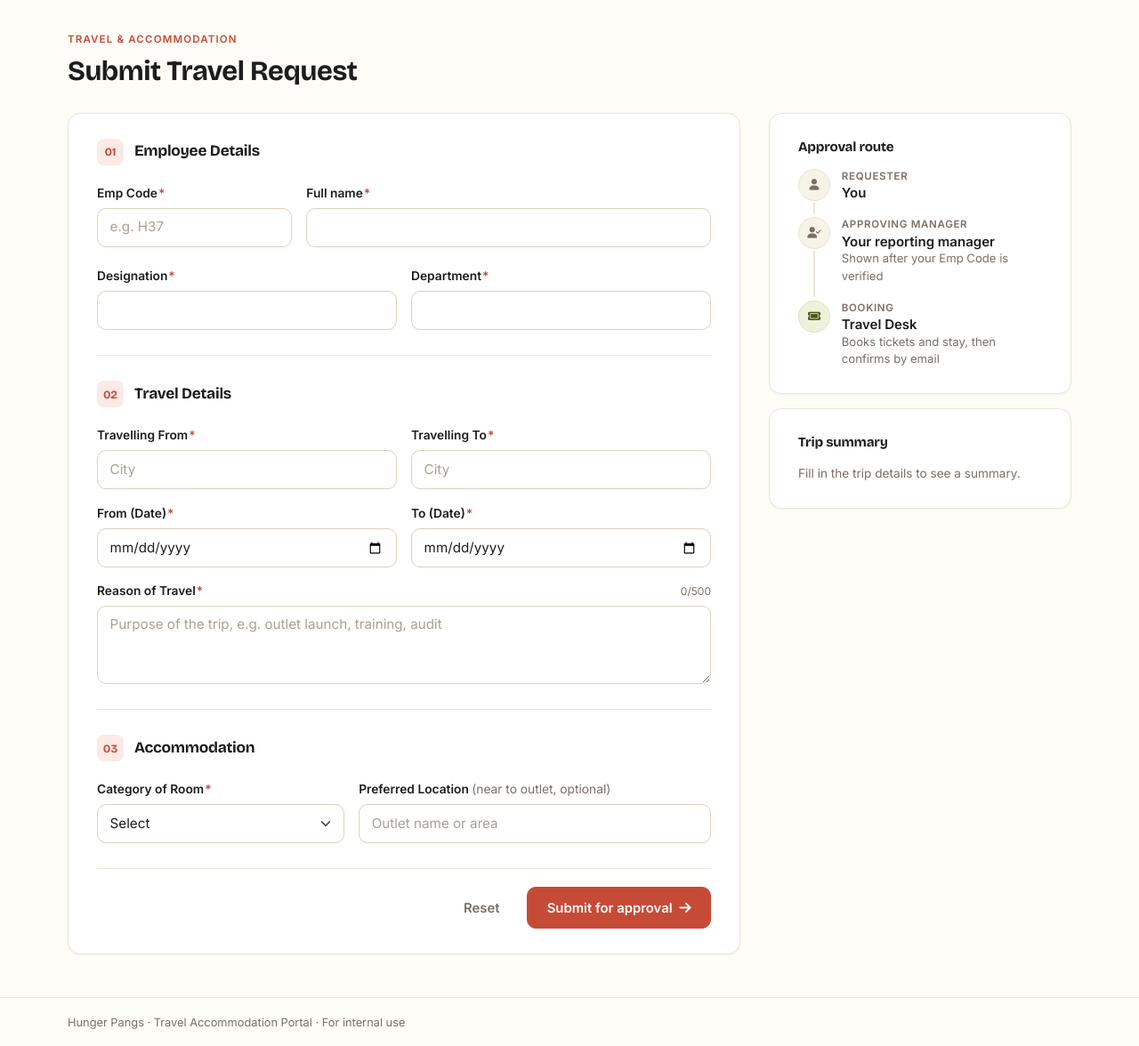
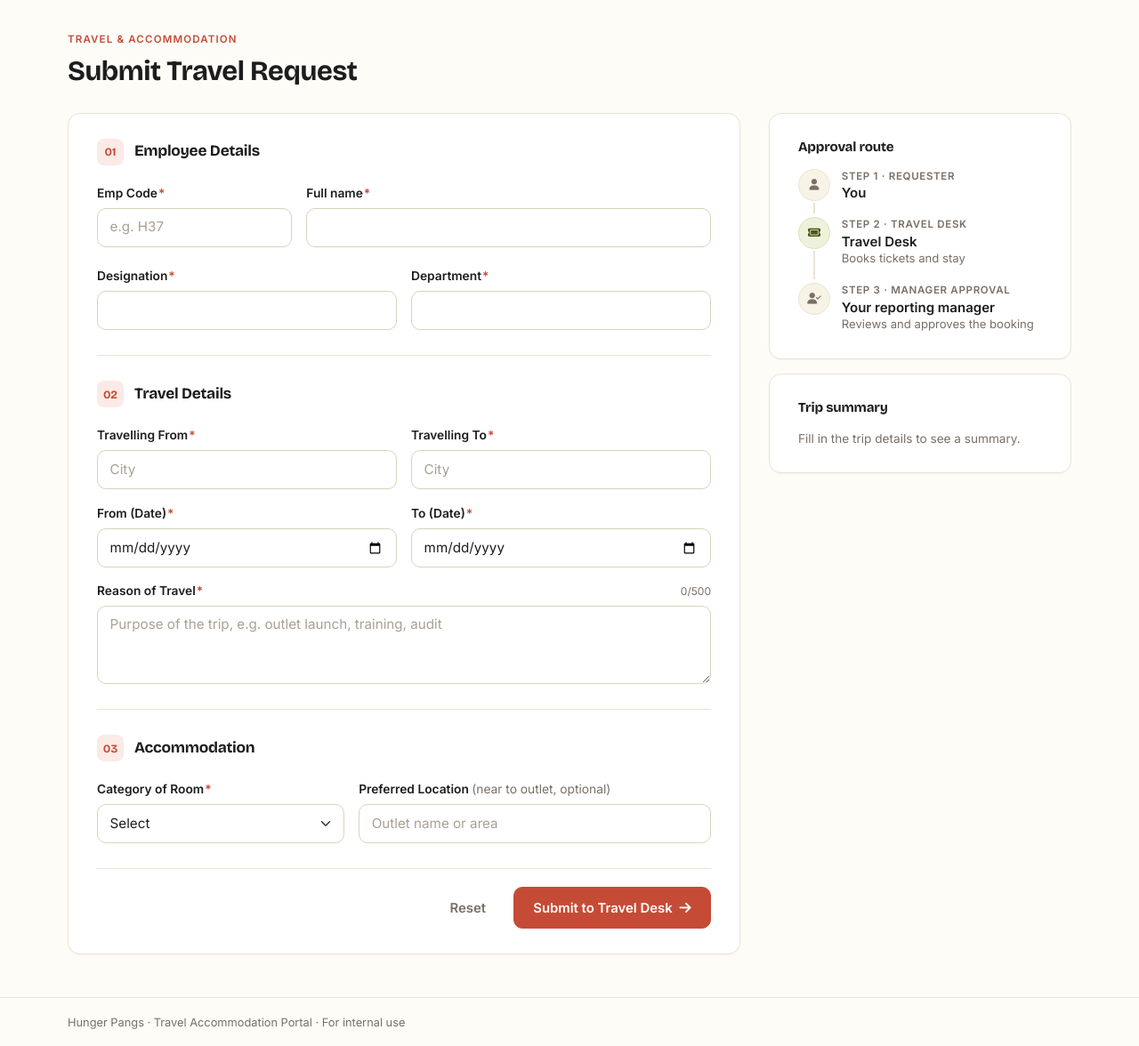
Before and after one commit to intern2dataanalyst-Burma/TravelRequest, a Flask app: page / in a window 1280 px wide. Shown: the part 56-1232 px from the top of the page at 89% size. Run offline with Flask 3, Linux system fonts and the light colour scheme.

Commit message:
Workflow: Travel Desk books first, then manager approves
- Submit emails the Travel Desk (CC Pooja) with a "Booking Arranged -
  Send to Manager" button; status 'Pending Booking'
- New /desk/<id> page: confirming moves to 'Pending Manager Approval'
  and emails the manager Approve/Reject links (reverts on mail failure)
- /review/<id>: reject still requires a reason; Approved/Rejected emails
  go to the employee and the Travel Desk (asked to cancel on rejection)
- Separate signed-token salts for desk and manager links
- Employees with no reporting manager: desk confirmation approves
- Route panel: Requester -> Travel Desk -> Manager Approval
- Plain HTML emails only; deploy/migrate_001 widens Status to nvarchar(30)

Co-Authored-By: Claude Opus 5.5 <noreply@anthropic.com>

```diff
--- a/app.py
+++ b/app.py
@@ -74,6 +74,11 @@ PORTAL_PASSWORD = os.environ.get("PORTAL_PASSWORD", "")
 LOGO_URL = os.environ.get("LOGO_URL", "")
 
 ROOM_CATEGORIES = {"Single Occupancy", "Double Occupancy"}
+
+# Workflow: employee submits -> Travel Desk books -> manager approves/rejects
+STATUS_BOOKING = "Pending Booking"            # waiting for the Travel Desk to arrange the booking
+STATUS_MANAGER = "Pending Manager Approval"   # booking arranged, waiting for the manager
+DIRECT_NOTE = "No reporting manager on record: approved when the Travel Desk confirmed the booking"
 GRAPH_SCOPE = ["https://graph.microsoft.com/.default"]
 
 app = Flask(__name__)
@@ -83,7 +88,9 @@ log = logging.getLogger("travel-portal")
 if not SECRET_KEY:
     SECRET_KEY = secrets.token_urlsafe(32)
     log.warning("SECRET_KEY is not set: approval links will stop working when the server restarts")
+# Separate salts: a Travel Desk link can never be used as a manager approval link, and vice versa
 _review_signer = URLSafeTimedSerializer(SECRET_KEY, salt="travel-review")
+_desk_signer = URLSafeTimedSerializer(SECRET_KEY, salt="travel-desk")
 
 
 # --------------------------------------------------------------------------
@@ -183,13 +190,13 @@ def insert_request(req):
               (RequestId, EmpCode, EmpName, EmpEmail, ManagerCode, ManagerName, ManagerEmail,
                Designation, Department, FromDate, ToDate, PlaceFrom, PlaceTo,
                RoomCategory, PreferredLocation, ReasonOfTravel, Status)
-            VALUES (?,?,?,?,?,?,?,?,?,?,?,?,?,?,?,?, 'Pending')
+            VALUES (?,?,?,?,?,?,?,?,?,?,?,?,?,?,?,?,?)
             """,
             req["RequestId"], req["EmpCode"], req["EmpName"], req["EmpEmail"],
             req["ManagerCode"], req["ManagerName"], req["ManagerEmail"],
             req["Designation"], req["Department"], req["FromDate"], req["ToDate"],
             req["PlaceFrom"], req["PlaceTo"], req["RoomCategory"], req["PreferredLocation"],
-            req["ReasonOfTravel"],
+            req["ReasonOfTravel"], STATUS_BOOKING,
         )
         conn.commit()
 
@@ -213,14 +220,26 @@ def load_request(request_id):
         return dict(zip(cols, row))
 
 
-def claim_decision(request_id, status, comment):
-    """Atomically move Pending -> Approved/Rejected. Returns True if this call won."""
+def advance_status(request_id, from_status, to_status):
+    """Atomically move a request from one status to the next. Returns True if this call won."""
+    with get_conn() as conn:
+        cur = conn.cursor()
+        cur.execute("UPDATE TravelRequests SET Status = ? WHERE RequestId = ? AND Status = ?",
+                    to_status, request_id, from_status)
+        won = cur.rowcount == 1
+        conn.commit()
+        return won
+
+
+def claim_decision(request_id, status, comment, from_status=None):
+    """Atomically move a request awaiting a decision to Approved/Rejected. Returns True if this call won."""
     with get_conn() as conn:
         cur = conn.cursor()
         cur.execute(
             "UPDATE TravelRequests SET Status = ?, ActionedAt = SYSUTCDATETIME(), ActionComment = ?, "
-            "RejectionReason = ? WHERE RequestId = ? AND Status = 'Pending'",
+            "RejectionReason = ? WHERE RequestId = ? AND Status = ?",
             status, comment, (comment if status == "Rejected" else None), request_id,
+            from_status or STATUS_MANAGER,
         )
         won = cur.rowcount == 1
         conn.commit()
@@ -299,54 +318,80 @@ def details_table_html(r):
 
 
 # --------------------------------------------------------------------------
-# Manager approval links (intranet)
+# Signed action links (intranet) and workflow emails - plain HTML, no Actionable Messages
 # --------------------------------------------------------------------------
-def make_review_token(request_id):
-    return _review_signer.dumps(str(request_id))
+def make_token(signer, request_id):
+    return signer.dumps(str(request_id))
 
 
-def check_review_token(request_id, token):
-    """True if the token was issued for this request and has not expired."""
+def check_token(signer, request_id, token):
+    """True if the token was issued by this signer for this request and has not expired."""
     try:
-        return _review_signer.loads(token, max_age=REVIEW_LINK_MAX_AGE) == str(request_id)
+        return signer.loads(token, max_age=REVIEW_LINK_MAX_AGE) == str(request_id)
     except (SignatureExpired, BadSignature):
         return False
 
 
+def desk_url(request_id):
+    return f"{APP_BASE_URL}/desk/{request_id}?t={make_token(_desk_signer, request_id)}"
+
+
 def review_url(request_id, decision):
-    return f"{APP_BASE_URL}/review/{request_id}?t={make_review_token(request_id)}&decision={decision}"
+    return f"{APP_BASE_URL}/review/{request_id}?t={make_token(_review_signer, request_id)}&decision={decision}"
+
+
+EMAIL_FONT = "font-family:Segoe UI,Arial,sans-serif;font-size:14px;color:#1d1d1d"
+LINK_NOTE = ("<p style='color:#7a6f66;font-size:12px'>The button opens the Travel Portal on the office "
+             "network, where you confirm. It works only from the office network or VPN.</p>")
 
 
 def _email_button(label, url, color):
     return (
-        f"<a href='{html.escape(url)}' style='display:inline-block;padding:10px 26px;margin-right:10px;"
-        f"background:{color};color:#ffffff;text-decoration:none;font-weight:600;border-radius:6px;"
+        f"<a href='{html.escape(url)}' style='display:inline-block;padding:11px 24px;margin:0 10px 6px 0;"
+        f"background:{color};color:#ffffff;text-decoration:none;font-weight:600;border-radius:8px;"
         f"font-family:Segoe UI,Arial,sans-serif;font-size:14px'>{html.escape(label)}</a>"
     )
 
 
-def approval_email_html(r):
-    """Manager email: request details plus Approve / Reject links to the intranet review page."""
+def desk_email_html(r):
+    """Step 1 - Travel Desk: arrange the booking, then send it to the manager."""
+    direct = not r.get("ManagerCode")
+    then = ("This employee has <b>no reporting manager on record</b>, so confirming will approve the request."
+            if direct else
+            f"Once arranged, click the button to send the booking to <b>{html.escape(r['ManagerName'])}</b> "
+            "for approval.")
+    label = "Booking Arranged - Confirm" if direct else "Booking Arranged - Send to Manager"
+    return (
+        f"<div style='{EMAIL_FONT}'><p>Dear Jigna, Mittal and Sagar,</p>"
+        f"<p>{html.escape(r['EmpName'])} ({html.escape(r['EmpCode'])}) has submitted a travel request. "
+        f"Please arrange tickets and accommodation. {then}</p>"
+        + details_table_html(r)
+        + "<p style='margin:20px 0'>" + _email_button(label, desk_url(r["RequestId"]), "#c54b36") + "</p>"
+        + LINK_NOTE + "</div>"
+    )
+
+
+def manager_email_html(r):
+    """Step 2 - Manager: the Travel Desk has arranged the booking; approve or reject it."""
     rid = r["RequestId"]
     return (
-        "<div style='font-family:Segoe UI,Arial,sans-serif;font-size:14px'>"
-        f"<p>{html.escape(r['EmpName'])} ({html.escape(r['EmpCode'])}) has requested travel and "
-        "accommodation and needs your approval.</p>"
+        f"<div style='{EMAIL_FONT}'><p>Dear {html.escape(r['ManagerName'])},</p>"
+        f"<p>The Travel Desk has arranged tickets and accommodation for {html.escape(r['EmpName'])} "
+        f"({html.escape(r['EmpCode'])}). Please review and approve or reject the booking. "
+        "A reason is required to reject.</p>"
         + details_table_html(r)
         + "<p style='margin:20px 0'>"
-        + _email_button("Approve", review_url(rid, "approve"), "#16a34a")
-        + _email_button("Reject", review_url(rid, "reject"), "#dc2626")
-        + "</p><p style='color:#64748b;font-size:12px'>The buttons open the Travel Portal on the office "
-        "network, where you confirm your decision. A reason is required to reject. "
-        "They work only from the office network or VPN.</p></div>"
+        + _email_button("Approve", review_url(rid, "approve"), "#7f8e28")
+        + _email_button("Reject", review_url(rid, "reject"), "#c54b36")
+        + "</p>" + LINK_NOTE + "</div>"
     )
 
 
 # --------------------------------------------------------------------------
 # Routes
 # --------------------------------------------------------------------------
-# /review/ links carry their own signed token; /healthz is for monitoring; /static/ is the logo
-_OPEN_PREFIXES = ("/review/", "/healthz", "/static/")
+# /desk/ and /review/ links carry their own signed token; /healthz is for monitoring; /static/ is the logo
+_OPEN_PREFIXES = ("/desk/", "/review/", "/healthz", "/static/")
 
 
 @app.before_request
@@ -462,92 +507,140 @@ def submit_travel():
         log.exception("DB error during insert")
         return jsonify({"ok": False, "error": "Could not save the request."}), 500
 
-    if not emp["NeedsApproval"]:
-        # No reporting manager on record (HOD / senior staff): straight to the Travel Desk
-        claim_decision(req["RequestId"], "Approved", DIRECT_NOTE)
-        try:
-            notify_decision(load_request(req["RequestId"]), "Approved", "")
-        except Exception:  # noqa: BLE001
-            log.exception("Failed to email the Travel Desk")
-            set_status(req["RequestId"], "MailFailed")
-            return jsonify({"ok": False, "error": "Could not email the Travel Desk. Please contact support."}), 502
-        return jsonify({
-            "ok": True, "requestId": req["RequestId"], "needsApproval": False,
-            "message": "Request submitted and sent directly to the Travel Desk.",
-        })
-
     try:
         send_mail(
-            [req["ManagerEmail"]],
-            f"Approval required: Travel request for {req['EmpName']} ({req['EmpCode']})",
-            approval_email_html(req),
+            TRAVEL_DESK_TO,
+            f"Booking required: {req['EmpName']} ({req['EmpCode']}) - {req['PlaceFrom']} to {req['PlaceTo']}",
+            desk_email_html(req),
+            cc=TRAVEL_DESK_CC,
         )
     except Exception:  # noqa: BLE001
-        log.exception("Failed to send approval email")
+        log.exception("Failed to email the Travel Desk")
         set_status(req["RequestId"], "MailFailed")
-        return jsonify({"ok": False, "error": "Could not email your manager. Please contact support."}), 502
+        return jsonify({"ok": False, "error": "Could not email the Travel Desk. Please contact support."}), 502
 
     return jsonify({
         "ok": True,
         "requestId": req["RequestId"],
-        "needsApproval": True,
-        "message": f"Request submitted. Approval email sent to {req['ManagerName']}.",
+        "needsApproval": emp["NeedsApproval"],
+        "message": "Request submitted. The Travel Desk has been asked to arrange your booking"
+                   + (f"; {req['ManagerName']} will then approve it." if emp["NeedsApproval"] else "."),
     })
 
 
-DIRECT_NOTE = "No reporting manager on record: sent directly to the Travel Desk"
+def notify_decision(r, new_status, comment):
+    """Step 3 - final emails to the employee and the Travel Desk (CC as configured).
+    On rejection the Travel Desk is told to cancel the tentative booking."""
+    direct = not r.get("ManagerCode")
+    approved = new_status == "Approved"
+    notes = ""
+    if comment and not direct:
+        label = "Manager comment" if approved else "Reason for rejection"
+        notes = f"<p><b>{label}:</b> {html.escape(comment)}</p>"
+    who = f"{html.escape(r['EmpName'])} ({html.escape(r['EmpCode'])})"
+    trip = f"{r['PlaceFrom']} to {r['PlaceTo']}"
+
+    if approved:
+        how = ("no manager approval was required (no reporting manager on record)" if direct
+               else f"approved by {html.escape(r['ManagerName'])}")
+        desk_msg = (f"<p>The booking for {who} is <b>approved</b>: {how}. "
+                    "Please confirm the tickets and accommodation.</p>")
+        desk_subject = f"Approved: travel booking for {r['EmpName']} ({r['EmpCode']}) - {trip}"
+        emp_msg = ("<p>Your travel request has been <b>approved</b> and the Travel Desk has confirmed "
+                   "your booking.</p>")
+        emp_subject = "Travel request approved"
+    else:
+        desk_msg = (f"<p>The booking for {who} has been <b>rejected</b> by {html.escape(r['ManagerName'])}. "
+                    "<b>Please cancel the tentative tickets and accommodation.</b></p>")
+        desk_subject = f"Rejected - cancel booking: {r['EmpName']} ({r['EmpCode']}) - {trip}"
+        emp_msg = (f"<p>Your travel request has been <b>rejected</b> by {html.escape(r['ManagerName'])}. "
+                   "The Travel Desk will cancel the tentative booking.</p>")
+        emp_subject = "Travel request rejected"
+
+    errors = []
+    for to, cc, subject, body in (
+        ([r["EmpEmail"]], None, emp_subject, f"<p>Dear {html.escape(r['EmpName'])},</p>" + emp_msg),
+        (TRAVEL_DESK_TO, TRAVEL_DESK_CC, desk_subject, "<p>Dear Jigna, Mittal and Sagar,</p>" + desk_msg),
+    ):
+        try:
+            send_mail(to, subject,
+                      f"<div style='{EMAIL_FONT}'>" + body + details_table_html(r) + notes + "</div>", cc=cc)
+        except Exception as exc:  # noqa: BLE001 - still try the other recipient
+            errors.append(exc)
+    if errors:
+        raise errors[0]
 
 
-def notify_decision(r, new_status, comment):
-    """Email the Travel Desk (on approval) and the employee after a decision.
-    Requests from employees with no reporting manager (ManagerCode empty) skip manager approval."""
-    direct = not r.get("ManagerCode")
-    note_label = "Reason for rejection" if new_status == "Rejected" else "Manager comment"
-    notes = f"<p><b>{note_label}:</b> {html.escape(comment)}</p>" if comment else ""
-    if new_status == "Approved":
-        how = ("submitted by an employee with <b>no reporting manager on record</b> (HOD / senior staff), "
-               "so no manager approval was required" if direct
-               else f"<b>approved</b> by {html.escape(r['ManagerName'])}")
-        send_mail(
-            TRAVEL_DESK_TO,
-            f"Travel booking required: {r['EmpName']} ({r['EmpCode']}) - {r['PlaceFrom']} to {r['PlaceTo']}",
-            "<p style='font-family:Segoe UI,Arial,sans-serif'>Dear Jigna, Mittal and Sagar,</p>"
-            f"<p>The following travel request was {how}. "
-            "Please arrange ticketing and accommodation.</p>"
-            + details_table_html(r) + notes,
-            cc=TRAVEL_DESK_CC,
-        )
-        emp_msg = (f"<p>Dear {html.escape(r['EmpName'])},</p><p>Your travel request has been "
-                   + ("sent to the Travel Desk.</p>" if direct
-                      else "<b>approved</b> and forwarded to the Travel Desk.</p>"))
-        subject = "Travel request sent to the Travel Desk" if direct else "Travel request approved"
-    else:
-        emp_msg = (f"<p>Dear {html.escape(r['EmpName'])},</p><p>Your travel request has been "
-                   f"<b>rejected</b> by {html.escape(r['ManagerName'])}.</p>")
-        subject = "Travel request rejected"
-    send_mail([r["EmpEmail"]], subject,
-              "<div style='font-family:Segoe UI,Arial,sans-serif'>" + emp_msg
-              + details_table_html(r) + notes + "</div>")
-
-
-@app.route("/review/<request_id>", methods=["GET", "POST"])
-def review(request_id):
-    """Manager approval page. GET only shows the request (safe for mail link scanners); POST decides."""
+def _check_link(signer, request_id, template):
+    """Validate the request id and signed token. Returns (token, error_response or None)."""
     token = request.values.get("t", "")
     try:
         uuid.UUID(request_id)
     except ValueError:
         abort(404)
-    if not check_review_token(request_id, token):
-        return render_template("review.html", state="invalid", logo_url=LOGO_URL), 403
+    if not check_token(signer, request_id, token):
+        return token, (render_template(template, state="invalid", logo_url=LOGO_URL), 403)
+    return token, None
 
+
+@app.route("/desk/<request_id>", methods=["GET", "POST"])
+def desk(request_id):
+    """Step 1 - Travel Desk confirms the booking is arranged. GET only shows the page; POST acts."""
+    token, err = _check_link(_desk_signer, request_id, "desk.html")
+    if err:
+        return err
+    r = load_request(request_id)
+    if not r:
+        abort(404)
+    page = dict(r=r, token=token, fmt_date=fmt_date, logo_url=LOGO_URL)
+
+    if r["Status"] != STATUS_BOOKING:
+        return render_template("desk.html", state="already", **page)
+    if request.method == "GET":
+        return render_template("desk.html", state="pending", **page)
+
+    if not r.get("ManagerCode"):
+        # No reporting manager (HOD / senior staff): booking confirmed = approved
+        if not claim_decision(request_id, "Approved", DIRECT_NOTE, from_status=STATUS_BOOKING):
+            page["r"] = load_request(request_id)
+            return render_template("desk.html", state="already", **page)
+        try:
+            notify_decision(r, "Approved", "")
+        except Exception:  # noqa: BLE001
+            log.exception("Final emails failed for %s", request_id)
+        page["r"] = load_request(request_id)
+        return render_template("desk.html", state="done", **page)
+
+    if not advance_status(request_id, STATUS_BOOKING, STATUS_MANAGER):
+        page["r"] = load_request(request_id)
+        return render_template("desk.html", state="already", **page)
+    try:
+        send_mail([r["ManagerEmail"]],
+                  f"Approval required: travel booking for {r['EmpName']} ({r['EmpCode']})",
+                  manager_email_html(r))
+    except Exception:  # noqa: BLE001
+        log.exception("Failed to email the manager for %s", request_id)
+        advance_status(request_id, STATUS_MANAGER, STATUS_BOOKING)  # let the Travel Desk retry
+        return render_template("desk.html", state="pending", error=(
+            "The booking could not be sent to the manager because the email failed. Please try again."),
+            **page), 502
+    page["r"] = load_request(request_id)
+    return render_template("desk.html", state="done", **page)
+
+
+@app.route("/review/<request_id>", methods=["GET", "POST"])
+def review(request_id):
+    """Step 2 - manager approves or rejects the booking. GET only shows the page; POST decides."""
+    token, err = _check_link(_review_signer, request_id, "review.html")
+    if err:
+        return err
     r = load_request(request_id)  # trust the DB record only
     if not r:
         abort(404)
     page = dict(r=r, token=token, fmt_date=fmt_date, logo_url=LOGO_URL)
 
     if request.method == "GET":
-        if r["Status"] != "Pending":
+        if r["Status"] != STATUS_MANAGER:
             return render_template("review.html", state="already", **page)
         decision = request.args.get("decision", "")
         return render_template("review.html", state="pending", decision=decision, comment="", **page)
@@ -569,10 +662,9 @@ def review(request_id):
     try:
         notify_decision(r, new_status, comment)
     except Exception:  # noqa: BLE001
-        log.exception("Post-decision email failed for %s", request_id)
+        log.exception("Final emails failed for %s", request_id)
     page["r"] = load_request(request_id)
     return render_template("review.html", state="done", **page)
-
 
 if __name__ == "__main__":
     from waitress import serve
--- a/templates/index.html
+++ b/templates/index.html
@@ -162,7 +162,7 @@
 
           <div class="form-actions">
             <button type="button" class="btn btn-hp-ghost" id="resetBtn">Reset</button>
-            <button type="submit" class="btn btn-hp" id="submitBtn"><span id="submitLabel">Submit for approval</span> <i class="fas fa-arrow-right ms-1"></i></button>
+            <button type="submit" class="btn btn-hp" id="submitBtn"><span id="submitLabel">Submit to Travel Desk</span> <i class="fas fa-arrow-right ms-1"></i></button>
           </div>
         </form>
 
@@ -173,15 +173,15 @@
             <ol class="route">
               <li>
                 <div class="route-dot" id="dotYou"><i class="fas fa-user"></i></div>
-                <div><div class="route-role">Requester</div><div class="route-name" id="routeYou">You</div></div>
+                <div><div class="route-role">Step 1 &middot; Requester</div><div class="route-name" id="routeYou">You</div></div>
+              </li>
+              <li>
+                <div class="route-dot desk"><i class="fas fa-ticket"></i></div>
+                <div><div class="route-role">Step 2 &middot; Travel Desk</div><div class="route-name">Travel Desk</div><div class="route-sub">Books tickets and stay</div></div>
               </li>
               <li id="routeMgrStep">
                 <div class="route-dot" id="dotMgr"><i class="fas fa-user-check"></i></div>
-                <div><div class="route-role">Approving manager</div><div class="route-name" id="routeMgr">Your reporting manager</div><div class="route-sub" id="routeMgrSub">Shown after your Emp Code is verified</div></div>
-              </li>
-              <li>
-                <div class="route-dot desk"><i class="fas fa-ticket"></i></div>
-                <div><div class="route-role">Booking</div><div class="route-name">Travel Desk</div><div class="route-sub">Books tickets and stay, then confirms by email</div></div>
+                <div><div class="route-role">Step 3 &middot; Manager Approval</div><div class="route-name" id="routeMgr">Your reporting manager</div><div class="route-sub" id="routeMgrSub">Reviews and approves the booking</div></div>
               </li>
             </ol>
           </div>
@@ -255,15 +255,15 @@
       if (state === 'manager') {
         dot.className = 'route-dot on'; dot.textContent = initials(data.managerName);
         $('routeMgr').textContent = data.managerName;
-        $('routeMgrSub').textContent = data.managerDesignation || 'Approves from the email link';
+        $('routeMgrSub').textContent = 'Reviews and approves the booking' + (data.managerDesignation ? ' · ' + data.managerDesignation : '');
       } else if (state === 'direct') {
         dot.className = 'route-dot'; dot.innerHTML = '<i class="fas fa-forward"></i>';
         $('routeMgr').textContent = 'Not required';
-        $('routeMgrSub').textContent = 'No reporting manager on record, so your request goes straight to the Travel Desk.';
+        $('routeMgrSub').textContent = 'No reporting manager on record, so the request is approved once the Travel Desk confirms the booking.';
       } else {
         dot.className = 'route-dot'; dot.innerHTML = '<i class="fas fa-user-check"></i>';
         $('routeMgr').textContent = 'Your reporting manager';
-        $('routeMgrSub').textContent = 'Shown after your Emp Code is verified';
+        $('routeMgrSub').textContent = 'Reviews and approves the booking';
       }
       if (state === 'problem') $('routeProblemText').textContent = data.problem;
     }
@@ -272,7 +272,6 @@
       empValid = false; needsApproval = true; lastLookup = '';
       hrFields.forEach(id => setHrField(id, ''));
       setRoute('empty');
-      $('submitLabel').textContent = 'Submit for approval';
     }
 
     async function lookupEmployee() {
@@ -300,7 +299,6 @@
           }
           empValid = true;
           setRoute(needsApproval ? 'manager' : 'direct', data);
-          $('submitLabel').textContent = needsApproval ? 'Submit for approval' : 'Submit to Travel Desk';
           empInput.classList.remove('is-invalid'); empInput.classList.add('is-valid');
           note.innerHTML = '<span class="verified"><i class="fas fa-circle-check me-1"></i>Verified</span>'
             + (needsApproval ? ` &middot; Approver: ${esc(data.managerName)}` : ' &middot; No approval needed');
@@ -383,8 +381,8 @@
           $('successMsg').textContent = data.message;
           $('refId').textContent = data.requestId;
           const badge = $('successBadge');
-          badge.className = 'pill ' + (data.needsApproval ? 'pill-pending' : 'pill-ok');
-          badge.innerHTML = data.needsApproval ? '<i class="fas fa-hourglass-half"></i> Awaiting approval' : '<i class="fas fa-ticket"></i> With Travel Desk';
+          badge.className = 'pill pill-pending';
+          badge.innerHTML = '<i class="fas fa-ticket"></i> With Travel Desk';
           $('formView').classList.add('d-none');
           $('successView').classList.remove('d-none');
           window.scrollTo({ top: 0, behavior: 'smooth' });
```
Also changed, not shown: deploy/migrate_001_status_length.sql (added, +16 -0 lines), templates/desk.html (added, +94 -0 lines), templates/review.html (+10 -3 lines).
